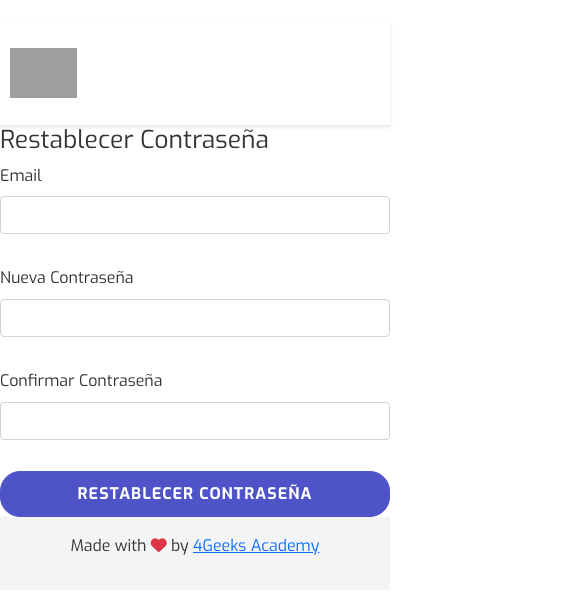
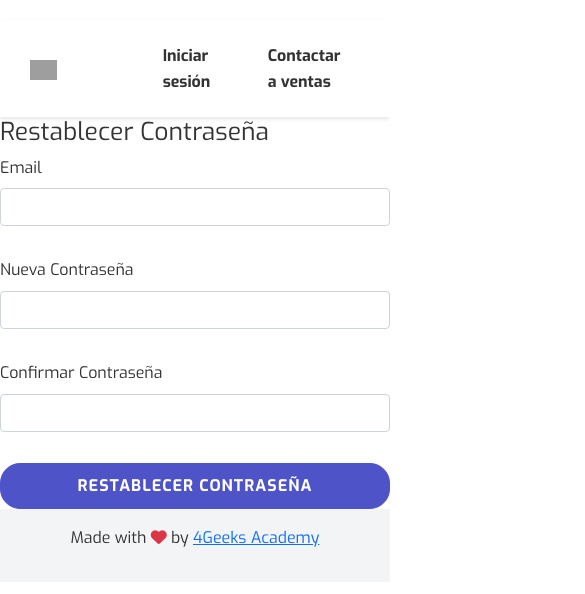
Before and after one commit to 4GeeksAcademy/alejosanch97-finalproject32, a React app: page /tasks in a window 390 px wide. Shown: the top 594 px of the page, 585 px wide, since content can reach past the window. Built offline with nearby package versions, Linux system fonts and the light colour scheme; no server answers; grey boxes are pictures that could not be loaded.

Commit message:
responsive

```diff
--- a/src/front/js/component/Navbar.jsx
+++ b/src/front/js/component/Navbar.jsx
@@ -7,23 +7,22 @@ export const Navbar = () => {
     const { store, actions } = useContext(Context);
 
     return (
-        <nav className="navbar ">
+        <nav className="navbars ">
             <div className="navbar-container">
-                <div className="navbar-left">
+                <div className="navbar-left col-4">
                     <Link to="/" className="navbar-logo">
                         <img src="https://i.imgur.com/Nkysfkd.jpeg" alt="Logo" className="logo-image" />
                     </Link>
                 </div>
-                <div className="navbar-center">
-                </div>
+
                 <div className="navbar-right">
                     {!store.token ? (
                         <>
                             <Link to="/login" className="nav-link">Iniciar sesión</Link>
                             <Link to="/dashboard" className="nav-link">Contactar a ventas</Link>
-                            <Link to="/register" className="cta-button">
+                            {/* <Link to="/register" className="">
                                 Empezar ahora
-                            </Link>
+                            </Link> */}
                         </>
                     ) : (
                         <button
--- a/src/front/js/pages/Profile.jsx
+++ b/src/front/js/pages/Profile.jsx
@@ -343,10 +343,10 @@ export const Profile = () => {
                         </div>
                     </div>
 
-                    <div className="card mb-4">
+                    <div className="card  mb-4">
                         <div className="card-body">
                             <h4 className="card-title">Organization Users</h4>
-                            <table className="table">
+                            <table className="table ">
                                 <thead>
                                     <tr>
                                         <th>Name</th>
@@ -366,7 +366,7 @@ export const Profile = () => {
                                             <td>{user.username}</td>
                                             <td>{user.role_id}</td>
                                             <td>
-                                                <button className="btn btn-primary btn-sm me-2" onClick={() => handleEditUser(user)}>
+                                                <button className="btn btn-primary btn-sm m-2 px-4" onClick={() => handleEditUser(user)}>
                                                     Edit
                                                 </button>
                                                 <button className="btn btn-danger btn-sm" onClick={() => handleDeleteUser(user.id)}>
--- a/src/front/styles/navbar.css
+++ b/src/front/styles/navbar.css
@@ -1,4 +1,4 @@
-.navbar {
+.navbars {
     background-color: #ffffff;
     box-shadow: 0 2px 4px rgba(0,0,0,0.1);
     padding: 15px 0;
@@ -17,8 +17,7 @@
 .navbar-left {
     display: flex;
     align-items: center;
-    position: absolute;
-    left: 0cm;
+
 }
 
 .navbar-logo {
@@ -26,7 +25,7 @@
 }
 
 .logo-image {
-    height: 50px; /* Aumenta el tamaño del logo */
+    height: 20px; /* Aumenta el tamaño del logo */
     width: auto;
     max-width: none;
 }
@@ -49,7 +48,7 @@
 .navbar-right {
     display: flex;
     align-items: center;
-    gap: 10px;
+
 }
 
 .contact-sales-btn,
```
